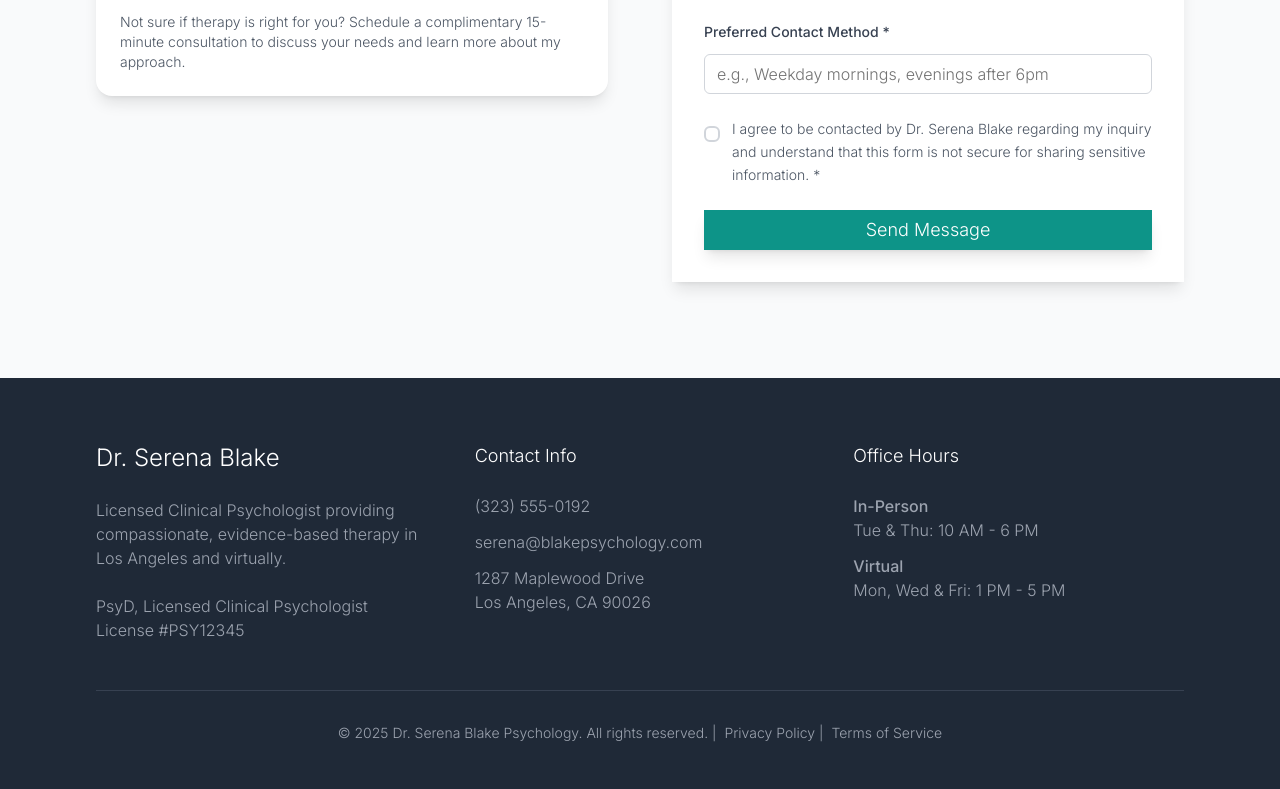
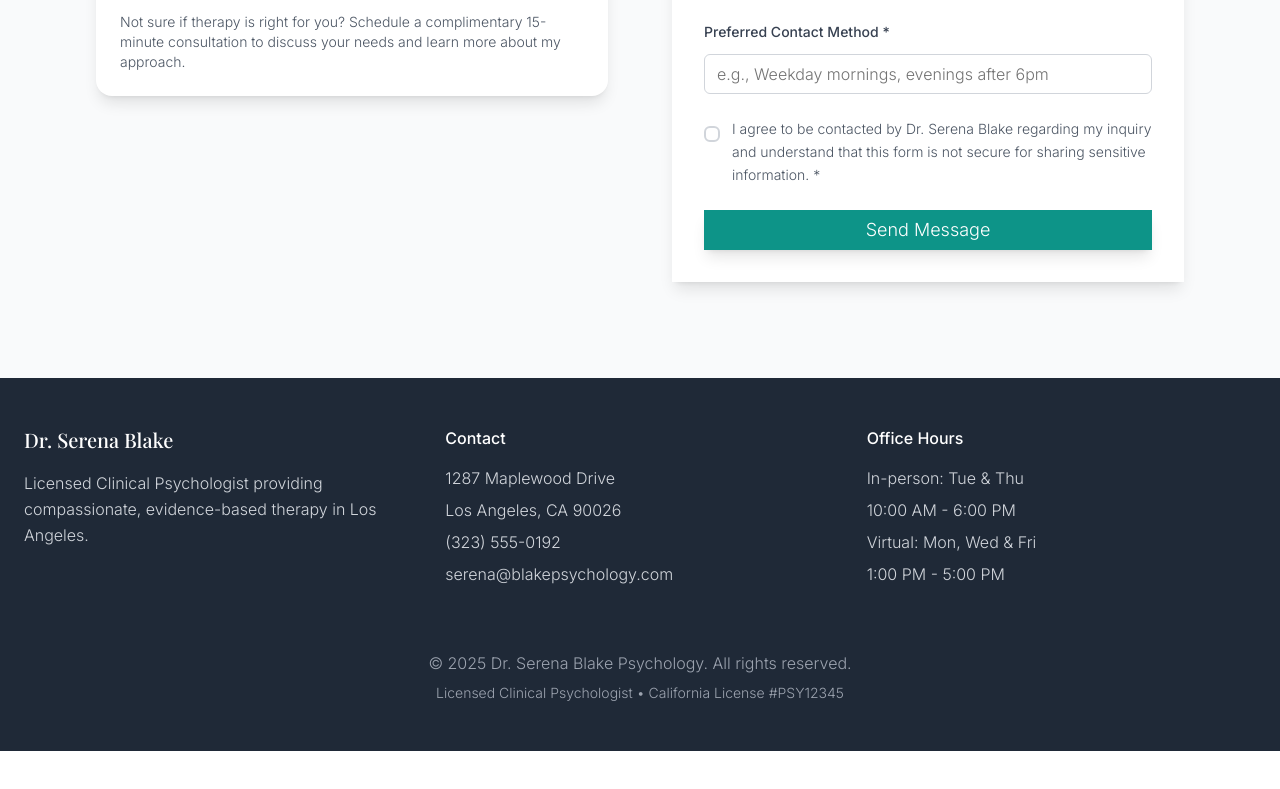
Before and after one commit to Jayrajsinh7254/DrSerenaBlake, a Next.js app: page / in a window 1280 px wide. Shown: the part 4410-5199 px from the top of the page. After the commit the page ends 5161 px from the top, so only its background shows below. Built offline with nearby package versions, Linux system fonts and the light colour scheme.

Commit message:
Update page.tsx

```diff
--- a/app/page.tsx
+++ b/app/page.tsx
@@ -692,7 +692,7 @@ Compassionate, evidence-based therapy in Los Angeles
       </section>
 
       {/* Footer */}
-      <footer className="bg-gray-800 text-white py-12 sm:py-16">
+{/*       <footer className="bg-gray-800 text-white py-12 sm:py-16">
         <div className="max-w-6xl mx-auto px-4 sm:px-6 lg:px-8">
           <div className="grid sm:grid-cols-2 lg:grid-cols-3 gap-8 sm:gap-12 mb-8 sm:mb-12 scroll-animate opacity-0 translate-y-8">
             <div className="sm:col-span-2 lg:col-span-1">
@@ -739,7 +739,53 @@ Compassionate, evidence-based therapy in Los Angeles
             </p>
           </div>
         </div>
-      </footer>
+      </footer> */}
+        <footer className="bg-gray-800 text-white py-12">
+      <div className="max-w-7xl mx-auto px-6">
+        <div className="grid md:grid-cols-3 gap-8">
+          <div>
+            <h3 className="font-serif font-medium text-xl mb-4">Dr. Serena Blake</h3>
+            <p className="text-gray-300 leading-relaxed">
+              Licensed Clinical Psychologist providing compassionate, evidence-based therapy in Los Angeles.
+            </p>
+          </div>
+
+          <div>
+            <h4 className="font-medium mb-4">Contact</h4>
+            <div className="space-y-2 text-gray-300">
+              <div>1287 Maplewood Drive</div>
+              <div>Los Angeles, CA 90026</div>
+              <div>(323) 555-0192</div>
+              <div>serena@blakepsychology.com</div>
+            </div>
+          </div>
+
+          <div>
+            <h4 className="font-medium mb-4">Office Hours</h4>
+            <div className="space-y-2 text-gray-300">
+              <div>In-person: Tue & Thu</div>
+              <div>10:00 AM - 6:00 PM</div>
+              <div className="mt-3">Virtual: Mon, Wed & Fri</div>
+              <div>1:00 PM - 5:00 PM</div>
+            </div>
+             {/* <Button
+              onClick={scrollToTop}
+              variant="outline"
+              size="sm"
+              className="border-primary text-primary hover:bg-primary hover:text-primary-foreground transition-all duration-300 hover:scale-110 hover:shadow-lg hover:shadow-primary/25 group"
+            >
+              <ArrowUp className="w-4 h-4 mr-2 group-hover:-translate-y-1 transition-transform duration-300" />
+              Back to Top
+            </Button> */}
+          </div>
+        </div>
+
+        <div className="border-t border-gray-800 mt-8 pt-8 text-center text-gray-400">
+          <p>&copy; 2025 Dr. Serena Blake Psychology. All rights reserved.</p>
+          <p className="mt-2 text-sm">Licensed Clinical Psychologist • California License #PSY12345</p>
+        </div>
+      </div>
+    </footer>
     </div>
   );
 }
```
